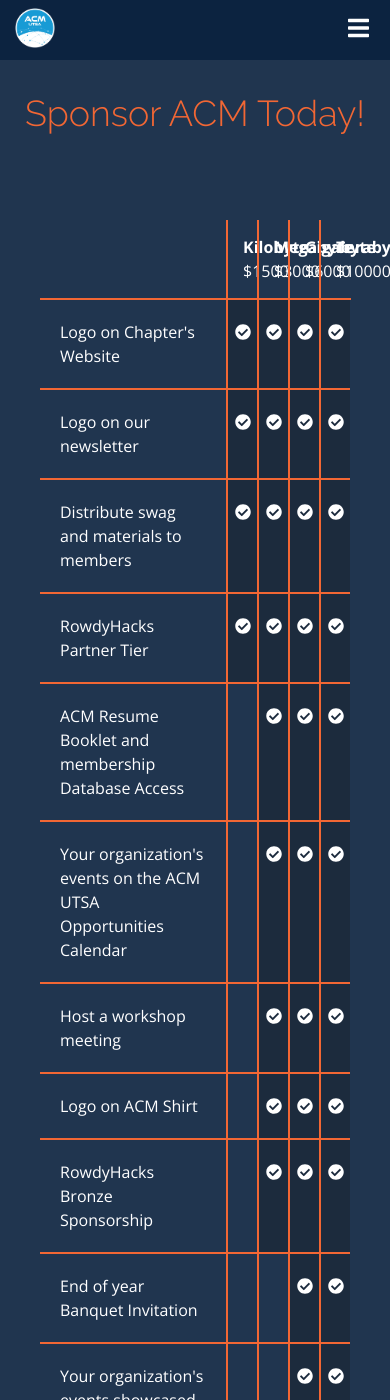
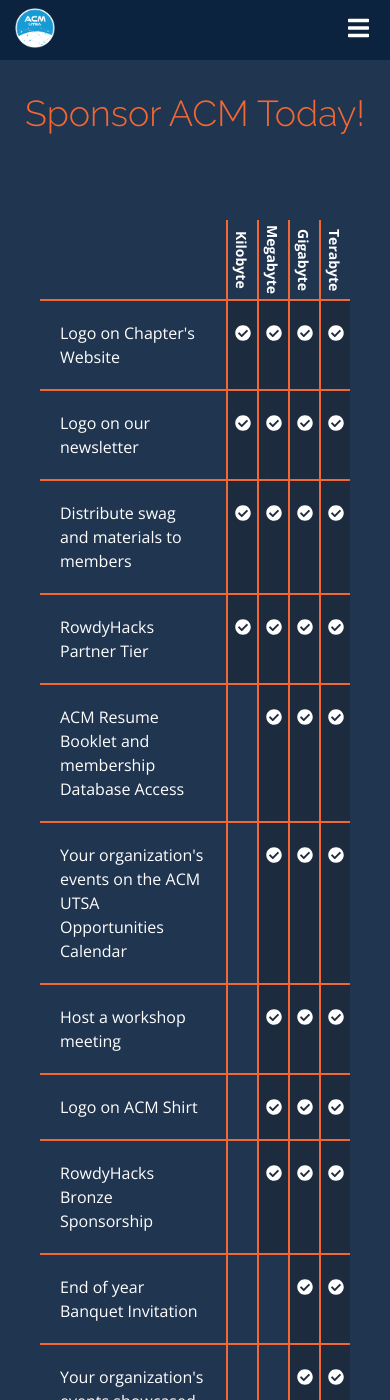
Before and after one commit to acmutsa/acmutsa.github.io, a Jekyll site: the page built from sponsorship.html, in a window 390 px wide and 1400 px high. Built offline with Jekyll 4.4.1, drawn with Linux system fonts in a browser that asks for light colours; nearby versions of some CDN libraries.

Commit message:
Updated how mobile views perks

```diff
--- a/_includes/sponsor_perks_section.html
+++ b/_includes/sponsor_perks_section.html
@@ -5,10 +5,10 @@
 <div class="perks-grid" data-aos="fade-up">
     <!-- Header Section -->
     <div style="border-bottom: 2px solid #f15a22"></div>
-    <div class="header"><span>Kilobyte</span><br>$1500</div>
-    <div class="header"><span>Megabyte</span><br>$3000</div>
-    <div class="header"><span>Gigabyte</span><br>$6000</div>
-    <div class="header"><span>Terabyte</span><br>$10000</div>
+    <div class="header"><span>Kilobyte</span><br><a>$1,500</a></div>
+    <div class="header"><span>Megabyte</span><br><a>$3,000</a></div>
+    <div class="header"><span>Gigabyte</span><br><a>$6,000</a></div>
+    <div class="header"><span>Terabyte</span><br><a>$10,000</a></div>
 
     <!--
         Statement + perk sections Section
--- a/css/custom/_style.scss
+++ b/css/custom/_style.scss
@@ -1165,7 +1165,7 @@
 
 #sponsor-perks .perks-grid {
   display: grid;
-  grid-template-columns: repeat(1, 60%) repeat(4, 10%);//auto auto auto auto auto;
+  grid-template-columns: repeat(1, 60%) repeat(4, 10%);
   padding: 25px;
   color: white;
 }
@@ -1176,6 +1176,19 @@
   border-left: 2px solid $primary;
   padding: 15px;
   text-align: center;
+  // mobile realignment
+  @media (max-width: 1200px) {
+    writing-mode: vertical-rl;
+    text-orientation: sideways;
+    font-size: 14px;
+  }
+  @media (max-width: 768px) {
+    padding: 5px;
+    a {
+      font-size: 0;
+      visibility: hidden;
+    }
+  }
 }
 
 #sponsor-perks .statement {
@@ -1185,7 +1198,6 @@
   text-align: left;
 }
 
-// TODO change this to a favicon with a checkmark and a lighter background
 #sponsor-perks .perk {
   background-color: rgba(0, 0, 0, 0.3);
   border-left: 2px solid $primary;
```
Also changed, not shown: 1 other file.
